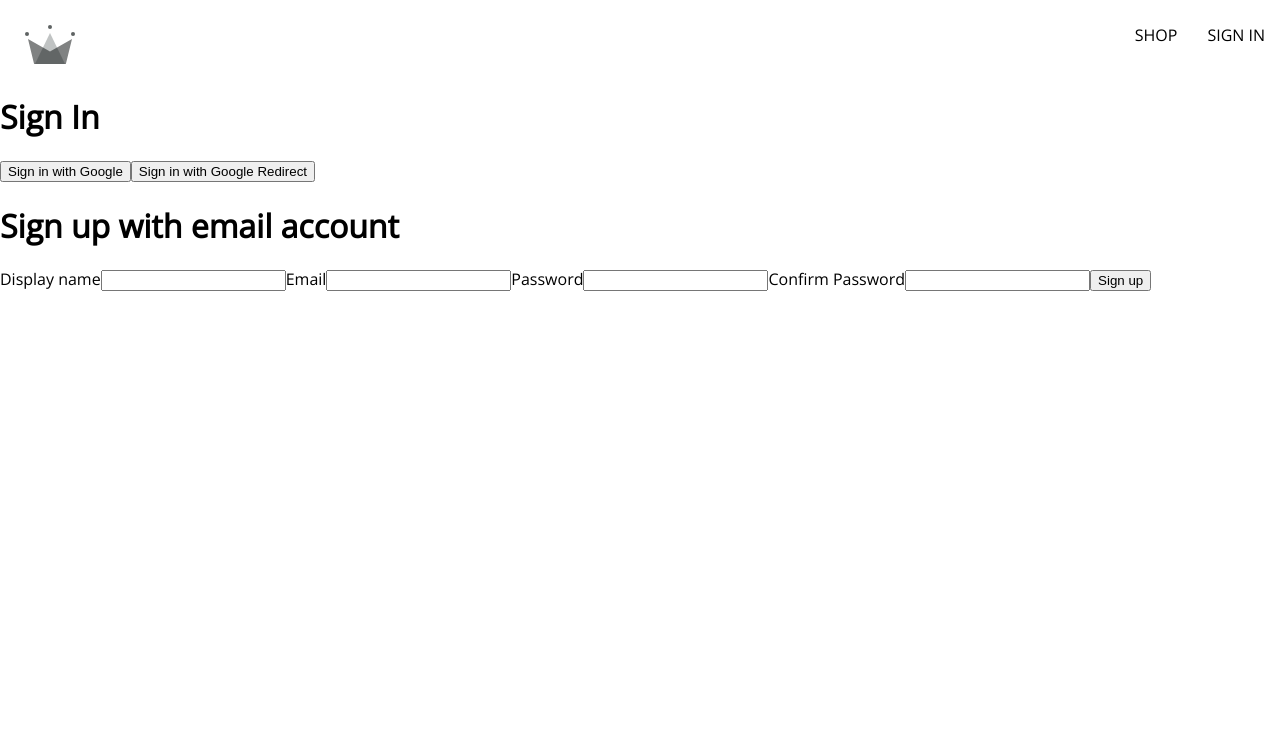
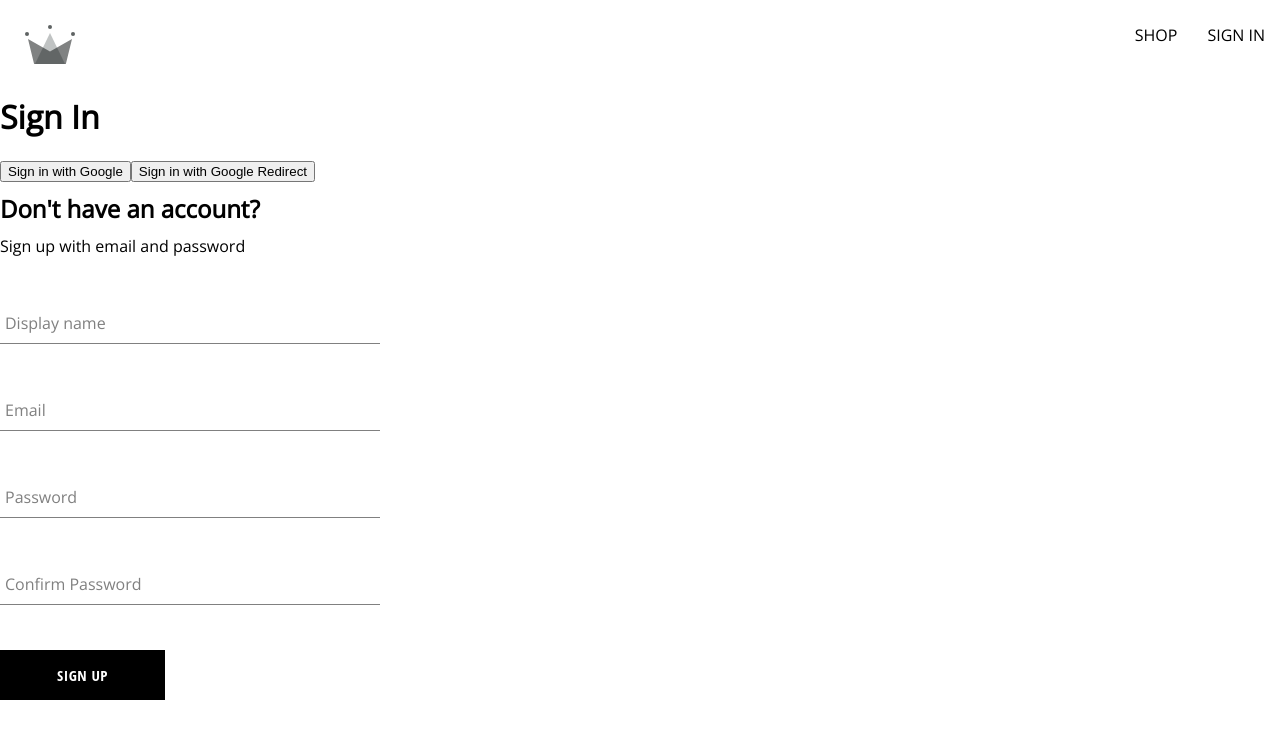
Before and after one commit to giovanniroos/crown-clothing, a React (Create React App) app: page /sign-in in a window 1280 px wide. Shown: the top 738 px of the page. Built offline with nearby package versions, Linux system fonts and the light colour scheme; a web font is replaced by a local one.

Commit message:
Add signup comp, form input comp and button comp

```diff
--- /dev/null
+++ b/src/components/button/button.component.jsx
@@ -0,0 +1,25 @@
+import './button.styles.scss';
+/*
+    Styling types:
+    default (signup)
+    inverted
+    google
+*/
+
+const BUTTON_TYPE_CLASSES = {
+  google: "google-sign-in",
+  inverted: "inverted",
+};
+
+const Button = ({ children, buttonType, ...otherProps }) => {
+  return (
+    <button
+      className={`button-container ${BUTTON_TYPE_CLASSES[buttonType]}`}
+      {...otherProps}
+    >
+      {children}
+    </button>
+  );
+};
+
+export default Button;
--- /dev/null
+++ b/src/components/button/button.styles.scss
@@ -0,0 +1,46 @@
+.button-container {
+  min-width: 165px;
+  width: auto;
+  height: 50px;
+  letter-spacing: 0.5px;
+  line-height: 50px;
+  padding: 0 35px 0 35px;
+  font-size: 15px;
+  background-color: black;
+  color: white;
+  text-transform: uppercase;
+  font-family: 'Open Sans Condensed';
+  font-weight: bolder;
+  border: none;
+  cursor: pointer;
+  display: flex;
+  justify-content: center;
+
+  &:hover {
+    background-color: white;
+    color: black;
+    border: 1px solid black;
+  }
+
+  &.google-sign-in {
+    background-color: #4285f4;
+    color: white;
+
+    &:hover {
+      background-color: #357ae8;
+      border: none;
+    }
+  }
+
+  &.inverted {
+    background-color: white;
+    color: black;
+    border: 1px solid black;
+
+    &:hover {
+      background-color: black;
+      color: white;
+      border: none;
+    }
+  }
+}
--- /dev/null
+++ b/src/components/form-input/form-input.component.jsx
@@ -0,0 +1,27 @@
+import "./form-input.styles.scss";
+const FormInput = ({ label, ...otherProps }) => {
+  return (
+    <div className="group">
+      <input className="form-input" {...otherProps} />
+      {label && (
+        <label
+          className={`${
+            otherProps.value.lenth ? "shrink" : ""
+          } form-input-label`}
+        >
+          {label}
+        </label>
+      )}
+    </div>
+  );
+};
+
+export default FormInput;
+
+// <input
+//         type="text"
+//         required
+//         onChange={changeHandler}
+//         name="displayName"
+//         value={value}
+//       ></input>
--- /dev/null
+++ b/src/components/form-input/form-input.styles.scss
@@ -0,0 +1,54 @@
+$sub-color: grey;
+$main-color: black;
+
+@mixin shrinkLabel {
+  top: -14px;
+  font-size: 12px;
+  color: $main-color;
+}
+
+.group {
+  position: relative;
+  margin: 45px 0;
+
+  .form-input {
+    background: none;
+    background-color: white;
+    color: $sub-color;
+    font-size: 18px;
+    padding: 10px 10px 10px 5px;
+    display: block;
+    width: 100%;
+    border: none;
+    border-radius: 0;
+    border-bottom: 1px solid $sub-color;
+    margin: 25px 0;
+
+    &:focus {
+      outline: none;
+    }
+
+    &:focus ~ .form-input-label {
+      @include shrinkLabel();
+    }
+  }
+
+  input[type='password'] {
+    letter-spacing: 0.3em;
+  }
+
+  .form-input-label {
+    color: $sub-color;
+    font-size: 16px;
+    font-weight: normal;
+    position: absolute;
+    pointer-events: none;
+    left: 5px;
+    top: 10px;
+    transition: 300ms ease all;
+
+    &.shrink {
+      @include shrinkLabel();
+    }
+  }
+}
--- a/src/components/sign-up-form/sign-up-form.component.jsx
+++ b/src/components/sign-up-form/sign-up-form.component.jsx
@@ -1,14 +1,17 @@
-import { useState } from "react";
+import './sign-up-form.styles.scss';
+import { useState } from 'react';
 import {
   createAuthUserFromEmailPassword,
   createUserDocFromAuth,
-} from "../../utils/firebase/firebase.utils";
+} from '../../utils/firebase/firebase.utils';
+import FormInput from '../form-input/form-input.component';
+import Button from '../button/button.component';
 
 const defaultFormFields = {
-  displayName: "",
-  email: "",
-  password: "",
-  confirmPassword: "",
+  displayName: '',
+  email: '',
+  password: '',
+  confirmPassword: '',
 };
 
 const SignUpForm = () => {
@@ -26,7 +29,7 @@
     event.preventDefault();
 
     if (password !== confirmPassword) {
-      alert("Passwords does not match");
+      alert('Passwords does not match');
       return;
     }
     try {
@@ -41,46 +44,47 @@
 
 
   return (
-    <div>
-      <h1>Sign up with email account</h1>
+    <div className='sign-up-container'>
+      <h2>Don't have an account?</h2>
+      <span>Sign up with email and password</span>
       <form onSubmit={handleSubmit}>
-        <label>Display name</label>
-        <input
-          type="text"
+        <FormInput
+          label='Display name'
+          type='text'
           required
           onChange={handleChange}
-          name="displayName"
+          name='displayName'
           value={displayName}
-        ></input>
+        />
 
-        <label>Email</label>
-        <input
-          type="email"
+        <FormInput
+          label='Email'
+          type='email'
           required
           onChange={handleChange}
-          name="email"
+          name='email'
           value={email}
-        ></input>
+        />
 
-        <label>Password</label>
-        <input
-          type="password"
+        <FormInput
+          label='Password'
+          type='password'
           required
           onChange={handleChange}
-          name="password"
+          name='password'
           value={password}
-        ></input>
+        />
 
-        <label>Confirm Password</label>
-        <input
-          type="password"
+        <FormInput
+          label='Confirm Password'
+          type='password'
           required
           onChange={handleChange}
-          name="confirmPassword"
+          name='confirmPassword'
           value={confirmPassword}
-        ></input>
+        />
 
-        <button type="submit">Sign up</button>
+        <Button type='submit'>Sign up</Button>
       </form>
     </div>
   );
--- /dev/null
+++ b/src/components/sign-up-form/sign-up-form.styles.scss
@@ -0,0 +1,9 @@
+.sign-up-container{
+    display: flex;
+    flex-direction: column;
+    width: 380px;
+
+    h2{
+        margin: 10px 0;
+    }
+}
```
